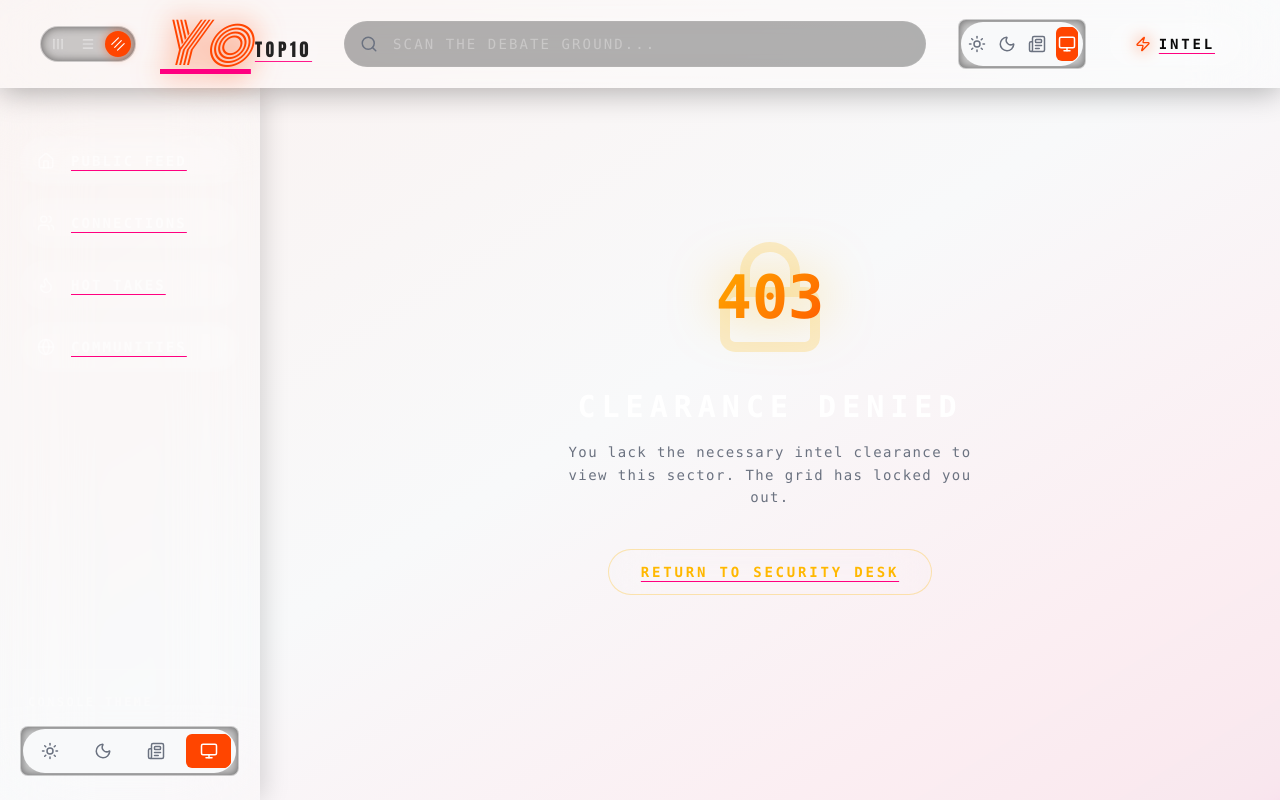
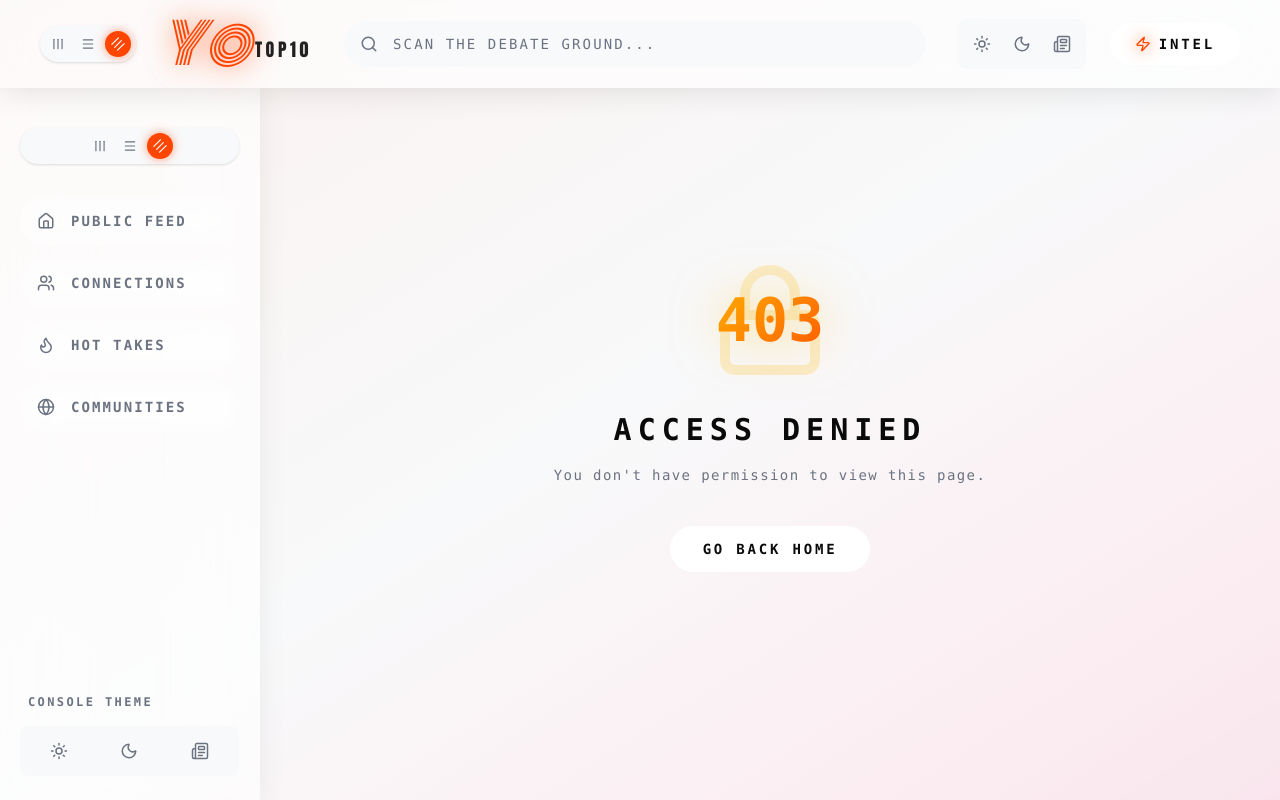
Before and after one commit to nekwasar/yotop10, a Next.js app in the folder frontend/: page /forbidden in a window 1280 px wide. Built offline with nearby package versions, Linux system fonts and the light colour scheme.

Commit message:
fix(ui): simplify error copies, fix light mode hardcodes, amend link underlines, stabilize nav layout toggles

```diff
--- a/frontend/src/app/forbidden/page.tsx
+++ b/frontend/src/app/forbidden/page.tsx
@@ -11,21 +11,21 @@ export default function Forbidden() {
                 </span>
             </div>
 
-            <h2 className="text-3xl font-bold tracking-[0.2em] uppercase mb-4 text-white drop-shadow-[0_0_10px_rgba(255,255,255,0.2)]">Clearance Denied</h2>
+            <h2 className="text-3xl font-bold tracking-[0.2em] uppercase mb-4 text-[var(--text-primary)] drop-shadow-[0_0_10px_rgba(255,255,255,0.2)]">Access Denied</h2>
             <p className="text-[var(--text-muted)] max-w-md mx-auto mb-10 text-sm tracking-[0.1em] leading-relaxed">
-                You lack the necessary intel clearance to view this sector. The grid has locked you out.
+                You don't have permission to view this page.
             </p>
 
             <Link
                 href="/"
                 className="
           flex items-center gap-2 px-8 py-3 rounded-full font-mono text-sm tracking-[0.2em] font-bold uppercase
-          text-[#FFB800] bg-white/5 border border-[#FFB800]/30 backdrop-blur-xl
+          text-[var(--text-primary)] bg-[var(--bg-surface)] border border-(--border-accent) backdrop-blur-xl
           hover:shadow-[0_0_30px_rgba(255,184,0,0.4)] hover:border-[#FFB800] hover:bg-[#FFB800]/10
-          transition-all duration-300 hover:scale-[1.05] active:scale-95
+          transition-all duration-300 hover:scale-[1.05] active:scale-95 no-underline
         "
             >
-                Return to Security Desk
+                Go Back Home
             </Link>
         </div>
     )
--- a/frontend/src/app/globals.css
+++ b/frontend/src/app/globals.css
@@ -89,12 +89,12 @@ body {
 }
 
 a {
-  text-decoration: underline;
-  text-underline-offset: 4px;
-  text-decoration-color: var(--brand-secondary);
+  text-decoration: none;
 }
 
 a:hover {
+  text-decoration: underline;
+  text-underline-offset: 4px;
   text-decoration-color: var(--brand-primary);
 }
 
--- a/frontend/src/app/not-found.tsx
+++ b/frontend/src/app/not-found.tsx
@@ -11,22 +11,22 @@ export default function NotFound() {
                 </span>
             </div>
 
-            <h2 className="text-3xl font-bold tracking-[0.2em] uppercase mb-4 text-white drop-shadow-[0_0_10px_rgba(255,255,255,0.2)]">Void Sector Reached</h2>
+            <h2 className="text-3xl font-bold tracking-[0.2em] uppercase mb-4 text-[var(--text-primary)] drop-shadow-[0_0_10px_rgba(255,255,255,0.2)]">Page Not Found</h2>
             <p className="text-[var(--text-muted)] max-w-md mx-auto mb-10 text-sm tracking-[0.1em] leading-relaxed">
-                The debate you are searching for has been eradicated from the public ledger, or the coordinates are invalid.
+                We couldn't find the page you're looking for. It might have been deleted or the link is broken.
             </p>
 
             <Link
                 href="/"
                 className="
           flex items-center gap-2 px-8 py-3 rounded-full font-mono text-sm tracking-[0.2em] font-bold uppercase
-          text-white bg-white/5 border border-white/10 backdrop-blur-xl
+          text-[var(--text-primary)] bg-[var(--bg-surface)] border border-(--border-accent) backdrop-blur-xl
           shadow-[0_0_15px_rgba(255,69,0,0.2)] hover:shadow-[0_0_30px_rgba(255,69,0,0.6)]
           hover:border-[var(--brand-primary)] hover:bg-[var(--brand-primary)]/10
-          transition-all duration-300 hover:scale-[1.05] active:scale-95
+          transition-all duration-300 hover:scale-[1.05] active:scale-95 no-underline
         "
             >
-                Return to Grid
+                Go Back Home
             </Link>
         </div>
     )
--- a/frontend/src/app/unavailable/page.tsx
+++ b/frontend/src/app/unavailable/page.tsx
@@ -10,9 +10,9 @@ export default function Unavailable() {
                 </span>
             </div>
 
-            <h2 className="text-3xl font-bold tracking-[0.2em] uppercase mb-4 text-white drop-shadow-[0_0_10px_rgba(255,255,255,0.2)]">Core Offline</h2>
+            <h2 className="text-3xl font-bold tracking-[0.2em] uppercase mb-4 text-[var(--text-primary)] drop-shadow-[0_0_10px_rgba(255,255,255,0.2)]">Be Right Back</h2>
             <p className="text-[var(--text-muted)] max-w-md mx-auto mb-10 text-sm tracking-[0.1em] leading-relaxed">
-                The debate engine is currently undergoing maintenance or capacity limits are exceeded. The grid will return shortly.
+                YoTop10 is currently undergoing maintenance. Please check back shortly.
             </p>
 
             <div className="flex items-center gap-3">
--- a/frontend/src/components/layout/Sidebar.tsx
+++ b/frontend/src/components/layout/Sidebar.tsx
@@ -1,43 +1,70 @@
 "use client";
 import Link from "next/link";
 import { ThemeSwitcher } from "@/components/theme/ThemeSwitcher";
-import { Home, Users, Flame, Globe } from "lucide-react";
+import { Home, Users, Flame, Globe, Menu } from "lucide-react";
 import { usePathname } from "next/navigation";
+import { useUIStore } from "@/lib/store";
 
 export function Sidebar() {
     const pathname = usePathname();
+    const { navLayout, setNavLayout } = useUIStore();
 
     return (
-        <aside className="hidden lg:flex flex-col w-[260px] h-full border-r border-white/5 bg-[var(--bg-surface)]/20 backdrop-blur-2xl px-5 py-6 z-40 relative shadow-[4px_0_24px_rgba(0,0,0,0.15)]">
+        <aside className="hidden lg:flex flex-col w-[260px] h-full border-r border-(--border-accent) bg-[var(--bg-surface)]/60 backdrop-blur-2xl px-5 py-6 z-40 relative shadow-[4px_0_24px_rgba(0,0,0,0.05)]">
 
-            {/* Top spacing to account for the lack of logo, aligning the menu nicely */}
-            <div className="h-6" />
+            {/* Top spacing */}
+            <div className="h-4" />
+
+            {/* Nav Toggles (Duplicated here so they don't disappear when Topbar is hidden) */}
+            <div className="mb-8 flex items-center justify-center gap-1 bg-[var(--bg-base)] p-1 rounded-full border border-(--border-accent) shadow-sm">
+                <button
+                    onClick={() => setNavLayout('side')}
+                    className={`p-1.5 rounded-full transition-all ${navLayout === 'side' ? 'bg-[var(--brand-primary)] text-white shadow-[0_0_10px_rgba(255,69,0,0.5)]' : 'text-[var(--text-muted)] hover:text-[var(--text-primary)]'}`}
+                    title="Sidebar Only"
+                >
+                    <Menu size={14} className="transform rotate-90" />
+                </button>
+                <button
+                    onClick={() => setNavLayout('top')}
+                    className={`p-1.5 rounded-full transition-all ${navLayout === 'top' ? 'bg-[var(--brand-primary)] text-white shadow-[0_0_10px_rgba(255,69,0,0.5)]' : 'text-[var(--text-muted)] hover:text-[var(--text-primary)]'}`}
+                    title="Topbar Only"
+                >
+                    <Menu size={14} />
+                </button>
+                <button
+                    onClick={() => setNavLayout('both')}
+                    className={`p-1.5 rounded-full transition-all ${navLayout === 'both' ? 'bg-[var(--brand-primary)] text-white shadow-[0_0_10px_rgba(255,69,0,0.5)]' : 'text-[var(--text-muted)] hover:text-[var(--text-primary)]'}`}
+                    title="Both Navigations"
+                >
+                    <Menu size={14} className="transform -rotate-45" />
+                </button>
+            </div>
 
             <nav className="flex flex-col gap-3">
-                <Link href="/" className={`group flex items-center gap-4 px-4 py-3.5 rounded-[calc(var(--radius-ui)/2)] font-mono text-sm tracking-[0.15em] font-bold uppercase transition-all duration-300 border backdrop-blur-md ${pathname === '/' ? 'bg-white/10 border-white/20 text-white shadow-[inset_2px_0_15px_rgba(255,69,0,0.3)]' : 'bg-transparent border-transparent text-white/50 hover:bg-white/5 hover:text-white hover:border-white/10 hover:shadow-[0_0_15px_rgba(255,69,0,0.1)]'}`}>
-                    <Home size={18} className={`transition-transform duration-300 group-hover:scale-110 ${pathname === '/' ? 'text-[var(--brand-primary)] drop-shadow-[0_0_8px_rgba(255,69,0,0.8)]' : ''}`} />
+                <Link href="/" className={`no-underline group flex items-center gap-4 px-4 py-3.5 rounded-[calc(var(--radius-ui)/2)] font-mono text-sm tracking-[0.15em] font-bold uppercase transition-all duration-300 border backdrop-blur-md ${pathname === '/' ? 'bg-[var(--brand-primary)]/10 border-[var(--brand-primary)]/30 text-[var(--brand-primary)] shadow-[inset_2px_0_15px_rgba(255,69,0,0.1)]' : 'bg-transparent border-transparent text-[var(--text-muted)] hover:bg-[var(--bg-base)] hover:text-[var(--text-primary)] hover:border-(--border-accent)'}`}>
+                    <Home size={18} className={`transition-transform duration-300 group-hover:scale-110 ${pathname === '/' ? 'text-[var(--brand-primary)] drop-shadow-[0_0_8px_rgba(255,69,0,0.6)]' : ''}`} />
                     <span>Public Feed</span>
                 </Link>
 
-                <Link href="/private" className={`group flex items-center gap-4 px-4 py-3.5 rounded-[calc(var(--radius-ui)/2)] font-mono text-sm tracking-[0.15em] font-bold uppercase transition-all duration-300 border backdrop-blur-md ${pathname === '/private' ? 'bg-white/10 border-white/20 text-white shadow-[inset_2px_0_15px_rgba(255,69,0,0.3)]' : 'bg-transparent border-transparent text-white/50 hover:bg-white/5 hover:text-white hover:border-white/10 hover:shadow-[0_0_15px_rgba(255,69,0,0.1)]'}`}>
-                    <Users size={18} className={`transition-transform duration-300 group-hover:scale-110 ${pathname === '/private' ? 'text-[var(--brand-primary)] drop-shadow-[0_0_8px_rgba(255,69,0,0.8)]' : ''}`} />
+                <Link href="/private" className={`no-underline group flex items-center gap-4 px-4 py-3.5 rounded-[calc(var(--radius-ui)/2)] font-mono text-sm tracking-[0.15em] font-bold uppercase transition-all duration-300 border backdrop-blur-md ${pathname === '/private' ? 'bg-[var(--brand-primary)]/10 border-[var(--brand-primary)]/30 text-[var(--brand-primary)] shadow-[inset_2px_0_15px_rgba(255,69,0,0.1)]' : 'bg-transparent border-transparent text-[var(--text-muted)] hover:bg-[var(--bg-base)] hover:text-[var(--text-primary)] hover:border-(--border-accent)'}`}>
+                    <Users size={18} className={`transition-transform duration-300 group-hover:scale-110 ${pathname === '/private' ? 'text-[var(--brand-primary)] drop-shadow-[0_0_8px_rgba(255,69,0,0.6)]' : ''}`} />
                     <span>Connections</span>
                 </Link>
 
-                <Link href="/hot" className={`group flex items-center gap-4 px-4 py-3.5 rounded-[calc(var(--radius-ui)/2)] font-mono text-sm tracking-[0.15em] font-bold uppercase transition-all duration-300 border backdrop-blur-md ${pathname === '/hot' ? 'bg-white/10 border-white/20 text-white shadow-[inset_2px_0_15px_rgba(255,69,0,0.3)]' : 'bg-transparent border-transparent text-white/50 hover:bg-white/5 hover:text-white hover:border-white/10 hover:shadow-[0_0_15px_rgba(255,69,0,0.1)]'}`}>
-                    <Flame size={18} className={`transition-transform duration-300 group-hover:scale-110 ${pathname === '/hot' ? 'text-[var(--brand-primary)] drop-shadow-[0_0_8px_rgba(255,69,0,0.8)]' : ''}`} />
+                <Link href="/hot" className={`no-underline group flex items-center gap-4 px-4 py-3.5 rounded-[calc(var(--radius-ui)/2)] font-mono text-sm tracking-[0.15em] font-bold uppercase transition-all duration-300 border backdrop-blur-md ${pathname === '/hot' ? 'bg-[var(--brand-primary)]/10 border-[var(--brand-primary)]/30 text-[var(--brand-primary)] shadow-[inset_2px_0_15px_rgba(255,69,0,0.1)]' : 'bg-transparent border-transparent text-[var(--text-muted)] hover:bg-[var(--bg-base)] hover:text-[var(--text-primary)] hover:border-(--border-accent)'}`}>
+                    <Flame size={18} className={`transition-transform duration-300 group-hover:scale-110 ${pathname === '/hot' ? 'text-[var(--brand-primary)] drop-shadow-[0_0_8px_rgba(255,69,0,0.6)]' : ''}`} />
                     <span>Hot Takes</span>
                 </Link>
 
-                <Link href="/communities" className={`group flex items-center gap-4 px-4 py-3.5 rounded-[calc(var(--radius-ui)/2)] font-mono text-sm tracking-[0.15em] font-bold uppercase transition-all duration-300 border backdrop-blur-md ${pathname === '/communities' ? 'bg-white/10 border-white/20 text-white shadow-[inset_2px_0_15px_rgba(255,69,0,0.3)]' : 'bg-transparent border-transparent text-white/50 hover:bg-white/5 hover:text-white hover:border-white/10 hover:shadow-[0_0_15px_rgba(255,69,0,0.1)]'}`}>
-                    <Globe size={18} className={`transition-transform duration-300 group-hover:scale-110 ${pathname === '/communities' ? 'text-[var(--brand-primary)] drop-shadow-[0_0_8px_rgba(255,69,0,0.8)]' : ''}`} />
+                <Link href="/communities" className={`no-underline group flex items-center gap-4 px-4 py-3.5 rounded-[calc(var(--radius-ui)/2)] font-mono text-sm tracking-[0.15em] font-bold uppercase transition-all duration-300 border backdrop-blur-md ${pathname === '/communities' ? 'bg-[var(--brand-primary)]/10 border-[var(--brand-primary)]/30 text-[var(--brand-primary)] shadow-[inset_2px_0_15px_rgba(255,69,0,0.1)]' : 'bg-transparent border-transparent text-[var(--text-muted)] hover:bg-[var(--bg-base)] hover:text-[var(--text-primary)] hover:border-(--border-accent)'}`}>
+                    <Globe size={18} className={`transition-transform duration-300 group-hover:scale-110 ${pathname === '/communities' ? 'text-[var(--brand-primary)] drop-shadow-[0_0_8px_rgba(255,69,0,0.6)]' : ''}`} />
                     <span>Communities</span>
                 </Link>
             </nav>
 
-            <div className="mt-auto pt-6 border-t border-white/10">
-                <p className="text-xs font-mono text-white/30 mb-4 px-2 tracking-[0.2em] font-bold uppercase drop-shadow-[0_0_5px_rgba(255,255,255,0.1)]">Console Theme</p>
-                <div className="border border-white/5 rounded-lg p-0.5 bg-black/20 backdrop-blur-md shadow-[inset_0_0_10px_rgba(0,0,0,0.5)]">
+            <div className="mt-auto pt-6 border-t border-(--border-accent)">
+                <p className="text-xs font-mono text-[var(--text-muted)] mb-4 px-2 tracking-[0.2em] font-bold uppercase">Console Theme</p>
+                <div className="border border-(--border-accent) rounded-lg p-0.5 bg-[var(--bg-base)] backdrop-blur-md">
                     <ThemeSwitcher />
                 </div>
             </div>
--- a/frontend/src/components/layout/Topbar.tsx
+++ b/frontend/src/components/layout/Topbar.tsx
@@ -8,29 +8,28 @@ export function Topbar() {
     const { navLayout, setNavLayout } = useUIStore();
 
     return (
-        <header className="sticky top-0 z-50 w-full h-[88px] flex items-center justify-between px-6 lg:px-10 border-b border-white/5 bg-[var(--bg-surface)]/30 backdrop-blur-2xl shadow-[0_4px_30px_rgba(0,0,0,0.3)]">
+        <header className="sticky top-0 z-50 w-full h-[88px] flex items-center justify-between px-6 lg:px-10 border-b border-(--border-accent) bg-[var(--bg-surface)]/60 backdrop-blur-2xl shadow-[0_4px_30px_rgba(0,0,0,0.1)]">
 
-            {/* Massive Desktop Logo & Nav Toggles */}
             <div className="flex items-center gap-6">
                 {/* Toggle navigation layout for Futuristic Mode */}
-                <div className="hidden lg:flex items-center gap-1 bg-black/20 p-1 rounded-full border border-white/5 backdrop-blur-md shadow-[inset_0_0_10px_rgba(0,0,0,0.5)]">
+                <div className="hidden lg:flex items-center gap-1 bg-[var(--bg-base)] p-1 rounded-full border border-(--border-accent) shadow-sm">
                     <button
                         onClick={() => setNavLayout('side')}
-                        className={`p-1.5 rounded-full transition-all ${navLayout === 'side' ? 'bg-[var(--brand-primary)] text-white shadow-[0_0_10px_rgba(255,69,0,0.5)]' : 'text-white/50 hover:text-white'}`}
+                        className={`p-1.5 rounded-full transition-all ${navLayout === 'side' ? 'bg-[var(--brand-primary)] text-white shadow-[0_0_10px_rgba(255,69,0,0.5)]' : 'text-[var(--text-muted)] hover:text-[var(--text-primary)]'}`}
                         title="Sidebar Only"
                     >
                         <Menu size={14} className="transform rotate-90" />
                     </button>
                     <button
                         onClick={() => setNavLayout('top')}
-                        className={`p-1.5 rounded-full transition-all ${navLayout === 'top' ? 'bg-[var(--brand-primary)] text-white shadow-[0_0_10px_rgba(255,69,0,0.5)]' : 'text-white/50 hover:text-white'}`}
+                        className={`p-1.5 rounded-full transition-all ${navLayout === 'top' ? 'bg-[var(--brand-primary)] text-white shadow-[0_0_10px_rgba(255,69,0,0.5)]' : 'text-[var(--text-muted)] hover:text-[var(--text-primary)]'}`}
                         title="Topbar Only"
                     >
                         <Menu size={14} />
                     </button>
                     <button
                         onClick={() => setNavLayout('both')}
-                        className={`p-1.5 rounded-full transition-all ${navLayout === 'both' ? 'bg-[var(--brand-primary)] text-white shadow-[0_0_10px_rgba(255,69,0,0.5)]' : 'text-white/50 hover:text-white'}`}
+                        className={`p-1.5 rounded-full transition-all ${navLayout === 'both' ? 'bg-[var(--brand-primary)] text-white shadow-[0_0_10px_rgba(255,69,0,0.5)]' : 'text-[var(--text-muted)] hover:text-[var(--text-primary)]'}`}
                         title="Both Navigations"
                     >
                         <Menu size={14} className="transform -rotate-45" />
@@ -39,11 +38,10 @@ export function Topbar() {
 
                 <Link href="/" className="flex items-center gap-1 hover:scale-105 transition-transform duration-300">
                     <span className="font-logo-yo text-[56px] text-[var(--brand-primary)] drop-shadow-[0_0_15px_rgba(255,69,0,0.8)] leading-none italic">Yo</span>
-                    <span className="font-logo-top10 text-lg tracking-[0.2em] text-[var(--text-primary)] mt-3 opacity-90 drop-shadow-[0_0_10px_rgba(255,255,255,0.2)]">TOP10</span>
+                    <span className="font-logo-top10 text-lg tracking-[0.2em] text-[var(--text-primary)] mt-3 opacity-90">TOP10</span>
                 </Link>
             </div>
 
-            {/* Epic Futuristic Search Input Centered */}
             <div className="hidden md:flex flex-1 max-w-2xl mx-auto px-8 relative group">
                 <div className="absolute inset-y-0 left-12 flex items-center pointer-events-none text-[var(--text-muted)] group-focus-within:text-[var(--brand-primary)] transition-colors duration-500 z-10">
                     <Search size={18} className="animate-pulse group-focus-within:animate-none" />
@@ -52,45 +50,40 @@ export function Topbar() {
                     type="text"
                     placeholder="SCAN THE DEBATE GROUND..."
                     className="
-             w-full bg-black/30 text-white rounded-full pl-12 pr-6 py-3
-             border border-white/5 outline-none transition-all duration-500
-             focus:border-[var(--brand-primary)] focus:bg-black/80 focus:scale-[1.02]
+             w-full bg-[var(--bg-base)] text-[var(--text-primary)] rounded-full pl-12 pr-6 py-3
+             border border-(--border-accent) outline-none transition-all duration-500
+             focus:border-[var(--brand-primary)] focus:bg-[var(--bg-surface)] focus:scale-[1.02]
              focus:shadow-[0_0_30px_rgba(255,69,0,0.2),inset_0_0_20px_rgba(255,69,0,0.1)]
-             placeholder-white/30 font-mono text-sm tracking-[0.15em]
+             placeholder-[var(--text-muted)] font-mono text-sm tracking-[0.15em]
              backdrop-blur-xl
            "
                 />
-                {/* Decorative Sweeping Scanner Beam on Focus */}
-                <div className="absolute inset-0 bg-gradient-to-r from-transparent via-[var(--brand-primary)]/30 to-transparent opacity-0 group-focus-within:opacity-100 group-focus-within:animate-[scan_2s_ease-in-out_infinite] pointer-events-none rounded-full overflow-hidden mx-8" />
+                <div className="absolute inset-0 bg-gradient-to-r from-transparent via-[var(--brand-primary)]/10 to-transparent opacity-0 group-focus-within:opacity-100 group-focus-within:animate-[scan_2s_ease-in-out_infinite] pointer-events-none rounded-full overflow-hidden mx-8" />
 
-                {/* Decorative Neon Slash Targets */}
                 <div className="absolute top-1/2 -right-4 w-6 h-[1px] bg-[var(--brand-secondary)] transform -translate-y-1/2 -rotate-45 opacity-0 group-focus-within:opacity-100 transition-opacity duration-700 shadow-[0_0_10px_var(--color-brand-secondary)]" />
                 <div className="absolute top-1/2 -left-4 w-6 h-[1px] bg-[var(--brand-primary)] transform -translate-y-1/2 rotate-45 opacity-0 group-focus-within:opacity-100 transition-opacity duration-700 shadow-[0_0_10px_var(--color-brand-primary)]" />
             </div>
 
-            {/* Right Side Actions */}
             <div className="flex items-center gap-6">
-                <div className="hidden lg:block w-32 border border-white/5 rounded-lg p-0.5 bg-black/20 backdrop-blur-md shadow-[inset_0_0_10px_rgba(0,0,0,0.5)]">
+                <div className="hidden lg:block w-32 border border-(--border-accent) rounded-lg p-0.5 bg-[var(--bg-base)] backdrop-blur-md">
                     <ThemeSwitcher />
                 </div>
 
-                {/* Fully Glassmorphic Auth Button */}
                 <Link
                     href="/login"
                     className="
             hidden sm:flex items-center gap-2 px-6 py-2.5 rounded-full font-mono text-sm tracking-[0.2em] font-bold uppercase
-            text-[var(--text-primary)] bg-white/5 border border-white/10 backdrop-blur-xl
+            text-[var(--text-primary)] bg-[var(--bg-surface)] border border-(--border-accent) backdrop-blur-xl
             shadow-[0_0_15px_rgba(255,69,0,0)] hover:shadow-[0_0_25px_rgba(255,69,0,0.5)]
-            hover:border-[var(--brand-primary)] hover:bg-[var(--brand-primary)]/10 hover:text-white
-            transition-all duration-300 hover:scale-[1.05] active:scale-95
+            hover:border-[var(--brand-primary)] hover:bg-[var(--brand-primary)]/10
+            transition-all duration-300 hover:scale-[1.05] active:scale-95 no-underline
           "
                 >
                     <Zap size={16} className="text-[var(--brand-primary)] drop-shadow-[0_0_8px_rgba(255,69,0,1)]" />
                     <span>Intel</span>
                 </Link>
 
-                {/* Mobile Hamburger */}
-                <button className="lg:hidden p-2 text-white/70 hover:text-[var(--brand-primary)] transition-colors hover:scale-110 duration-200 drop-shadow-[0_0_8px_rgba(255,69,0,0)] hover:drop-shadow-[0_0_8px_rgba(255,69,0,0.8)]" aria-label="Open Menu">
+                <button className="lg:hidden p-2 text-[var(--text-primary)] hover:text-[var(--brand-primary)] transition-colors hover:scale-110 duration-200" aria-label="Open Menu">
                     <Menu size={28} />
                 </button>
             </div>
--- a/frontend/src/components/theme/ThemeSwitcher.tsx
+++ b/frontend/src/components/theme/ThemeSwitcher.tsx
@@ -40,13 +40,6 @@ export function ThemeSwitcher() {
             >
                 <Newspaper size={18} />
             </button>
-            <button
-                onClick={() => setTheme("system")}
-                className={`flex-1 flex justify-center py-2 rounded-md transition-colors ${theme === "system" ? "bg-[var(--brand-primary)] text-white" : "text-[var(--text-muted)] hover:text-[var(--text-primary)]"}`}
-                title="System Default"
-            >
-                <Monitor size={18} />
-            </button>
         </div>
     );
 }
```
Also changed, not shown: frontend/src/app/error.tsx (+5 -5 lines).
